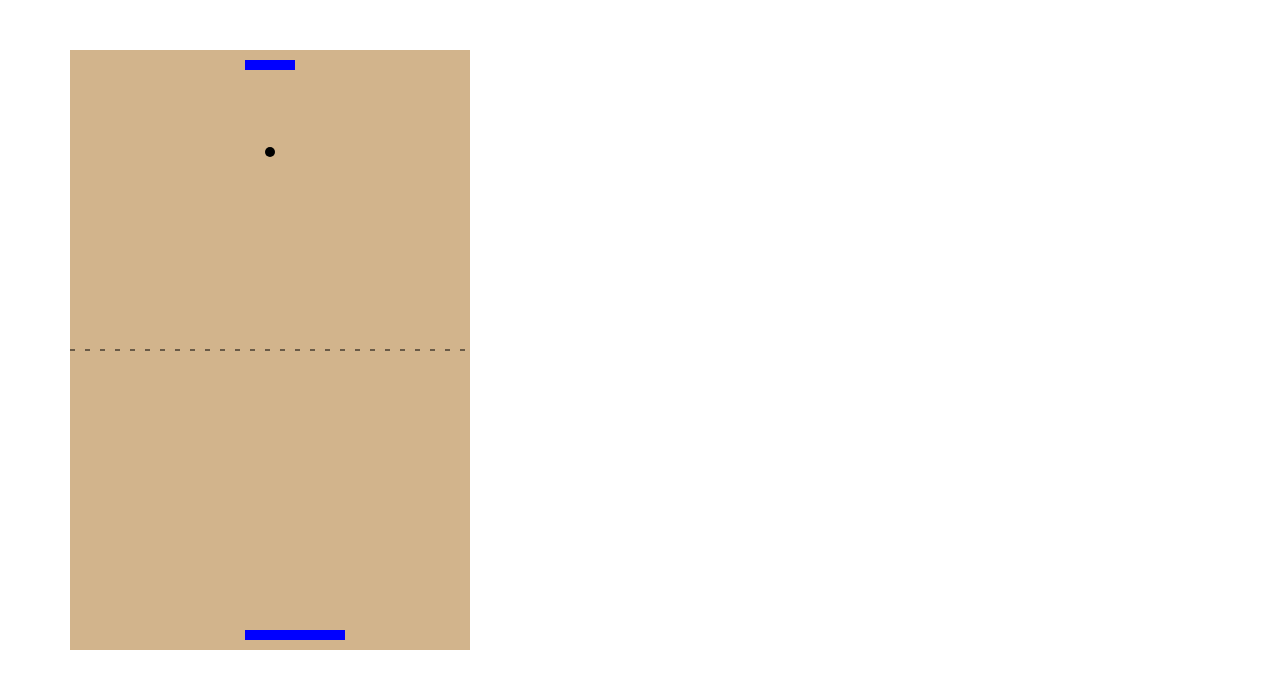
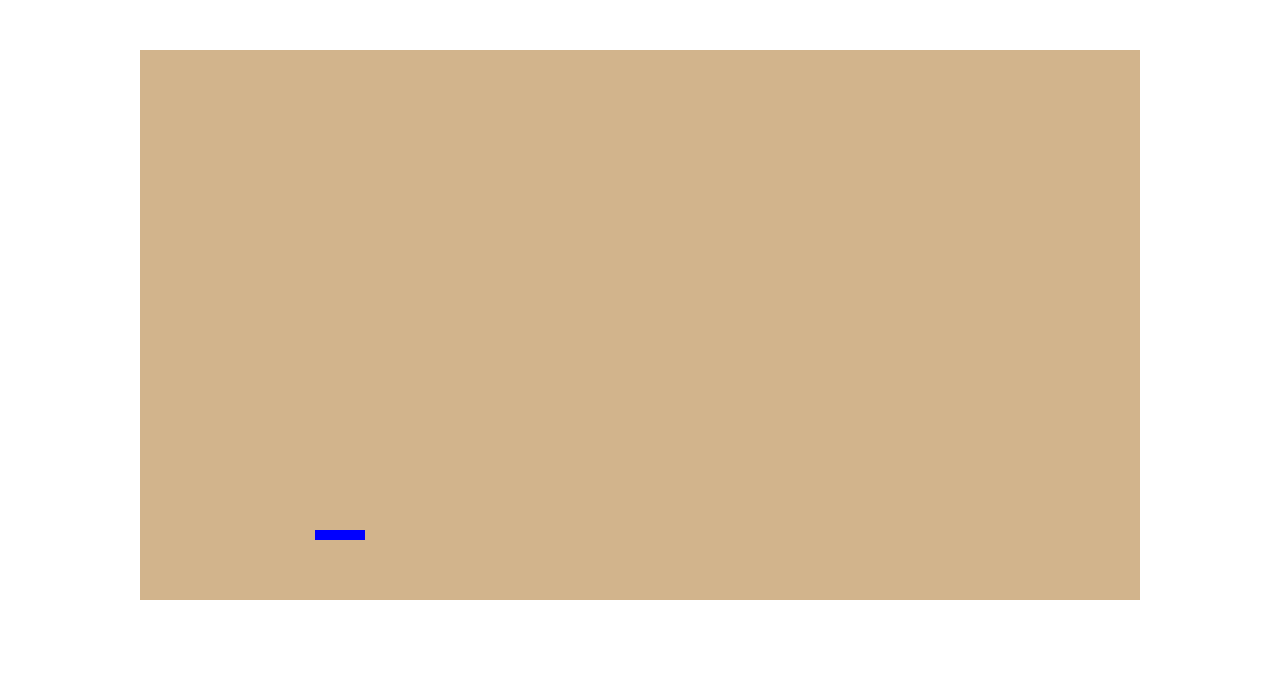
Before and after one commit to nodes777/Harold-Game, a website: page index.html in a window 1280 px wide. Drawn offline with nearby package versions, Linux system fonts and the light colour scheme.

Commit message:
sets boundries

```diff
--- a/gulpfile.js
+++ b/gulpfile.js
@@ -2,7 +2,7 @@
 var gulp = require('gulp');
 
 // Include Our Plugins
-var jshint = require('gulp-jshint');
+//var jshint = require('gulp-jshint');
 var sass = require('gulp-sass');
 var concat = require('gulp-concat');
 var uglify = require('gulp-uglify');
--- a/index.html
+++ b/index.html
@@ -21,7 +21,7 @@
     <div class="container">
         <div class="row">
             <div class="col-md-12">
-                <div id="canvas" class="canvas"></div>
+                <div id="canvas" class="canvas text-center"></div>
             </div>
     </div>
 
--- a/js/game.js
+++ b/js/game.js
@@ -6,18 +6,11 @@ var animate = window.requestAnimationFrame ||
     };
 
 var canvas = document.createElement('canvas');
-var width = 400;
-var height = 600;
+var width = 1000;
+var height = 550;
 canvas.width = width;
 canvas.height = height;
 var context = canvas.getContext('2d');
-var drawMidLine = function() {
-    context.setLineDash([5, 10]);
-    context.beginPath();
-    context.moveTo(0, 300);
-    context.lineTo(400, 300);
-    context.stroke();
-};
 
 window.onload = function() {
     document.getElementById("canvas").appendChild(canvas);
@@ -32,35 +25,13 @@ var step = function() {
 
 var update = function() {
     player.update();
-    /*When updating the ball use the paddles to check for collision*/
-    ball.update(player.paddle, computer.paddle);
-    /*Have the computer react to the ball*/
-    computer.update(ball);
-    /*Have the powerUp react to player*/
-    for (i = 0; i < powerUps.length; i++) {
-        powerUps[i].powerUpUpdate(player.paddle);
-    }
-    //powerUp.powerUpUpdate(player.paddle);
-
-    var timeInMs = Date.now();
-    console.log(timeInMs);
-
-    checkForPowerUp(timeInMs);
 
 };
 
 var render = function() {
     context.fillStyle = "tan";
     context.fillRect(0, 0, width, height);
-    /*Draw dashed line*/
-    drawMidLine();
-
     player.render();
-    computer.render();
-    ball.render();
-    for (i = 0; i < powerUps.length; i++) {
-        powerUps[i].render();
-    }
 };
 /*Create Paddle Class*/
 function Paddle(x, y, width, height) {
@@ -84,25 +55,28 @@ Paddle.prototype.move = function(x, y) {
     this.x_speed = x; //the speed is the value passed in Player.proto.update
     this.y_speed = y;
 
-
+/*Boundries*/
     if (this.x < 0) { // all the way to the left
         this.x = 0;
         this.x_speed = 0;
-    } else if (this.x + this.width > 400) { // all the way to the right
-        this.x = 400 - this.width;
+    } else if (this.x + this.width > canvas.width) { // all the way to the right
+        this.x = canvas.width - this.width;
         this.x_speed = 0;
+    } else if (this.y < 0) { // all the way to the top
+        this.y = 0;
+        this.y_speed = 0;
+    } else if (this.y + this.height > canvas.height) { // all the way to the bottom
+        this.y = canvas.height - this.height;
+        this.y_speed = 0;
     }
 };
 
 /*Create Paddles player and comp*/
 
 function Player() {
-    this.paddle = new Paddle(175, 580, 50, 10);
+    this.paddle = new Paddle(175, 480, 50, 10);
 }
 
-function Computer() {
-    this.paddle = new Paddle(175, 10, 50, 10);
-}
 
 Player.prototype.render = function() {
     this.paddle.render();
@@ -115,174 +89,18 @@ Player.prototype.update = function() {
             this.paddle.move(-4, 0); //to the left by 4 px
         } else if (value == 39) { // right arrow
             this.paddle.move(4, 0); //to the right by 4 px
-            //} else if (value == 38) { // up
-            //    this.paddle.move(0, -4);
-            //} else if (value == 40) {
-            //   this.paddle.move(0, 4);
+            } else if (value == 38) { // up
+                this.paddle.move(0, -4);
+            } else if (value == 40) {
+               this.paddle.move(0, 4);
         } else {
             this.paddle.move(0, 0);
         }
     }
-    /*powerUp code, this keeps running every animation, it doesn't have to? It does to grow paddle*/
-    if (this.powerUpped === false) {
-        if (player.paddle.width > 50) {
-            player.paddle.width -= 1;
-        } else {
-            player.paddle.width = 50;
-        }
-    } else if (this.powerUpped === true) {
-        /*Grows paddle over frames*/
-        if (this.paddle.width < 100) {
-            this.paddle.width += 1;
-        } else {
-            this.paddle.width = 100;
-        }
-        /*Return paddle to normal size after 10 secs*/
-        window.setTimeout(function() {
-            player.powerUpped = false;
-        }, 10000);
-    }
 };
 
-Computer.prototype.render = function() {
-    this.paddle.render();
-};
-
-Computer.prototype.update = function(ball) {
-    var x_pos = ball.x;
-    var diff = -((this.paddle.x + (this.paddle.width / 2)) - x_pos); //Half of the paddle width plus the paddle x position minus the ball x position
-    if (diff < 0 && diff < -4) { // max speed left
-        diff = -5;
-    } else if (diff > 0 && diff > 4) { // max speed right
-        diff = 5;
-    }
-
-    this.paddle.move(diff, 0);
-    if (this.paddle.x < 0) {
-        this.paddle.x = 0; //left wall
-    } else if (this.paddle.x + this.paddle.width > 400) {
-        this.paddle.x = 400 - this.paddle.width; //right wall
-    }
-};
-/* Create Ball Class*/
-function Ball(x, y) {
-    this.x = x;
-    this.y = y;
-    this.x_speed = 0;
-    this.y_speed = 3;
-    this.radius = 5;
-}
-/* Create Ball methods*/
-Ball.prototype.render = function() {
-    /*Put "pen" down on canvas*/
-    context.beginPath();
-    /*Draw an arc starting at the x and y, using the radius, and the angle in radians, Counter Clockwise is false*/
-    context.arc(this.x, this.y, this.radius, 2 * Math.PI, false);
-    context.fillStyle = "#000000";
-    context.fill();
-};
-
-Ball.prototype.update = function(playerPaddle, computerPaddle) {
-    this.x += this.x_speed;
-    this.y += this.y_speed;
-    var leftSide = this.x - 5; //left side of ball
-    var top_y = this.y - 5; //top of ball
-    var rightSide = this.x + 5; //right side of ball
-    var bottom_y = this.y + 5; //bottom of ball
-
-    if (leftSide < 0) { // hitting the left wall
-        this.x = 5;
-        this.x_speed = -this.x_speed;
-    } else if (rightSide > 400) { // hitting the right wall
-        this.x = 395;
-        this.x_speed = -this.x_speed;
-    }
-
-    if (this.y < 0 || this.y > 600) { // a point was scored
-        if (this.y < 0) {
-            var playerScore = octo.getPlayerScore();
-            playerScore += 1;
-            octo.updatePlayerScore(playerScore);
-        } else
-        if (this.y > 600) {
-            var compScore = octo.getCompScore();
-            compScore += 1;
-            octo.updateCompScore(compScore);
-        }
-        this.x_speed = 0;
-        this.y_speed = 3;
-        this.x = 200;
-        this.y = 300;
-    }
-
-    if (top_y > 300) { //why is this here?
-        if (top_y < (playerPaddle.y + playerPaddle.height) && bottom_y > playerPaddle.y && leftSide < (playerPaddle.x + playerPaddle.width) && rightSide > playerPaddle.x) {
-            // hit the player's paddle
-            this.y_speed = -3;
-            this.x_speed += (playerPaddle.x_speed / 2);
-            this.y += this.y_speed;
-        }
-    } else {
-        if (top_y < (computerPaddle.y + computerPaddle.height) && bottom_y > computerPaddle.y && leftSide < (computerPaddle.x + computerPaddle.width) && rightSide > computerPaddle.x) {
-            // hit the computer's paddle
-            this.y_speed = 3;
-            this.x_speed += (computerPaddle.x_speed / 2);
-            this.y += this.y_speed;
-        }
-    }
-};
-
-/* Create powerUp Class*/
-function PowerUp(x, y, width, height) {
-    this.x = x;
-    this.y = y;
-    this.width = width;
-    this.height = height;
-    this.x_speed = 0;
-    this.y_speed = 3;
-    dArrow = new Image();
-    dArrow.src = 'img/arrow.png';
-}
-
-PowerUp.prototype.powerUpUpdate = function(playerPaddle) {
-    this.x += this.x_speed;
-    this.y += this.y_speed;
-    var leftSide = this.x - 5; //left side of arrow
-    var top_y = this.y - 5; //top of arrow
-    var rightSide = this.x + 40; //right side of arrow
-    var bottom_y = this.y + 10; //bottom of arrow
-    if (top_y < (playerPaddle.y + playerPaddle.height) && bottom_y > playerPaddle.y && leftSide < (playerPaddle.x + playerPaddle.width) && rightSide > playerPaddle.x) {
-        // hit the player's paddle
-        powerUps.splice(0, 1); //power up disappears
-        player.powerUpped = true; //how to make this extendable?? Use octo?
-    }
-};
-PowerUp.prototype.render = function() {
-    context.drawImage(dArrow, this.x, this.y);
-};
-
-function spawnPowerUp() {
-    var powerUp = new PowerUp(Math.floor((Math.random() * 300) + 50), 50, 40, 10);
-    powerUps.push(powerUp);
-}
-var spawnRate = 25000; //every 25 seconds
-var lastSpawn = -1;
-
-function checkForPowerUp(time) {
-    if (time > (lastSpawn + spawnRate)) {
-        lastSpawn = time;
-        spawnPowerUp();
-    }
-}
 
 var player = new Player();
-
-var computer = new Computer();
-
-var ball = new Ball(200, 300);
-
-var powerUps = [];
-
 
 var keysDown = {};
 
@@ -294,7 +112,6 @@ window.addEventListener("keyup", function(event) {
     delete keysDown[event.keyCode];
 });
 
-/*Create powerUp differences*/
 
 /*Octo*/
 var octo = {
```
Also changed, not shown: package.json (added, +32 -0 lines), README.md.
